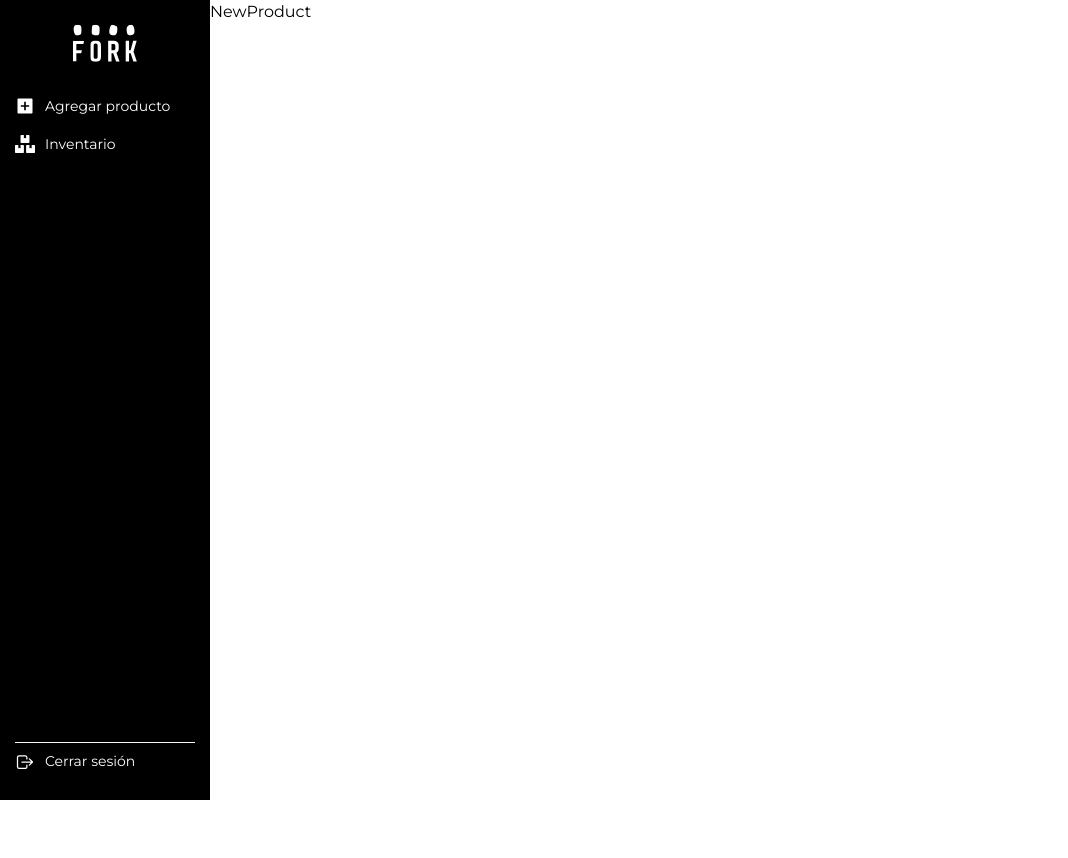
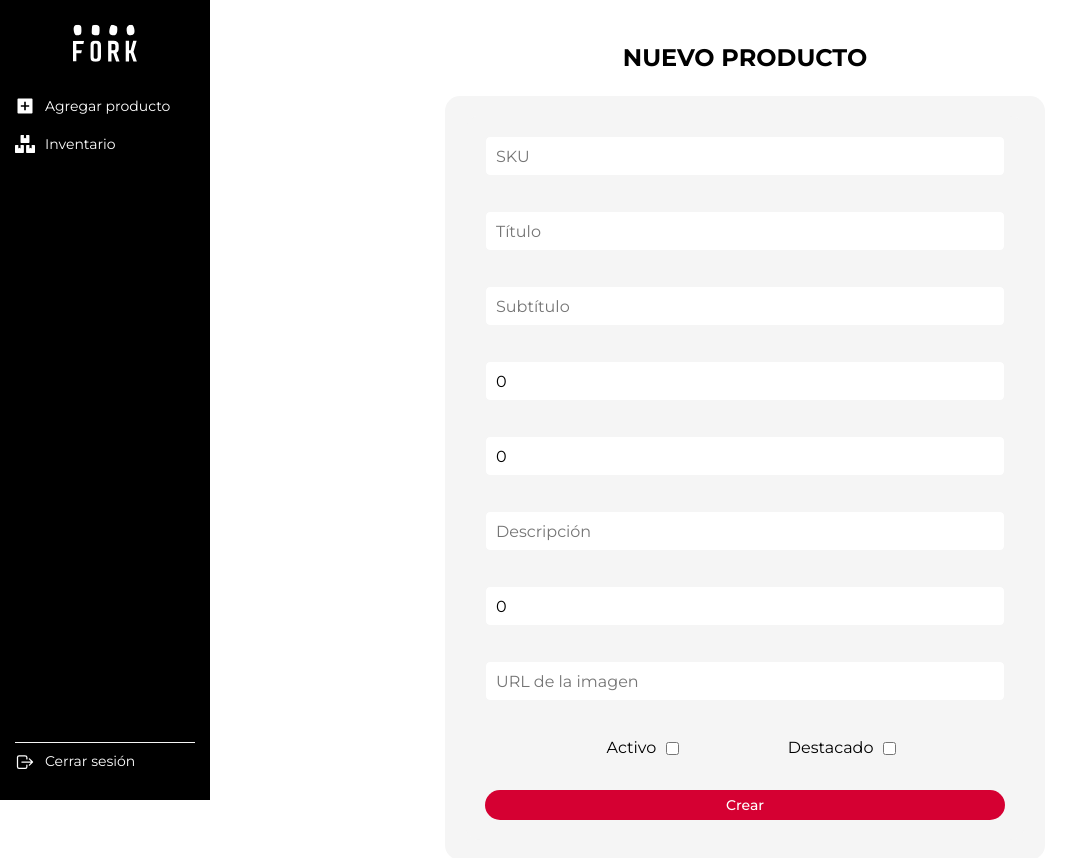
Before and after one commit to dalfarobaez/desafio-final-frontend, a React (Vite) app: page /backoffice/agregar-producto in a window 1280 px wide. Shown: the whole page, without its empty margins (0-1068 px from the left). Before the commit the page ends 800 px from the top, so only its background shows below. Built offline with nearby package versions, Linux system fonts and the light colour scheme.

Commit message:
feat: new product page (backoffice)

```diff
--- a/src/Routes/AppRouter.jsx
+++ b/src/Routes/AppRouter.jsx
@@ -1,5 +1,6 @@
-import { BrowserRouter, Navigate, Route, Routes } from "react-router-dom";
-import StoreLayout from "../layouts/StoreLayout/StoreLayout";
+import { BrowserRouter, Navigate, Route, Routes } from 'react-router-dom';
+import AdminLayout from '../layouts/AdminLayout/AdminLayout';
+import StoreLayout from '../layouts/StoreLayout/StoreLayout';
 import {
   HomePage,
   ProductCategoryPage,
@@ -10,34 +11,30 @@ import {
   CartPage,
   CheckoutPage,
   NotFoundPage,
-} from "../pages";
-import AdminLayout from "../layouts/AdminLayout/AdminLayout";
-import Inventory from "../pages/backoffice/Inventory/Inventory";
-import NewProduct from "../pages/backoffice/NewProduct/NewProduct";
-import EditProduct from "../pages/backoffice/EditProduct/EditProduct";
+} from '../pages';
+import EditProductPage from '../pages/backoffice/EditProduct/EditProductPage';
+import InventoryPage from '../pages/backoffice/Inventory/InventoryPage';
+import NewProductPage from '../pages/backoffice/NewProduct/NewProductPage';
 
 const AppRouter = () => {
   return (
     <BrowserRouter>
       <Routes>
         <Route element={<StoreLayout />}>
-          <Route path="/" element={<HomePage />} />
-          <Route
-            path="/categoria/:categoryId"
-            element={<ProductCategoryPage />}
-          />
-          <Route path="/producto/:productId" element={<ProductDetailsPage />} />
-          <Route path="/login" element={<LoginPage />} />
-          <Route path="/register" element={<RegisterPage />} />
-          <Route path="/mi-perfil" element={<ProfilePage />} />
-          <Route path="/carrito" element={<CartPage />} />
-          <Route path="/checkout" element={<CheckoutPage />} />
-          <Route path="*" element={<NotFoundPage />} />
+          <Route path='/' element={<HomePage />} />
+          <Route path='/categoria/:categoryId' element={<ProductCategoryPage />} />
+          <Route path='/producto/:productId' element={<ProductDetailsPage />} />
+          <Route path='/login' element={<LoginPage />} />
+          <Route path='/register' element={<RegisterPage />} />
+          <Route path='/mi-perfil' element={<ProfilePage />} />
+          <Route path='/carrito' element={<CartPage />} />
+          <Route path='/checkout' element={<CheckoutPage />} />
+          <Route path='*' element={<NotFoundPage />} />
         </Route>
         <Route element={<AdminLayout />}>
-          <Route path="/backoffice/inventario" element={<Inventory />} />
-          <Route path="/backoffice/agregar-producto" element={<NewProduct />} />
-          <Route path="/backoffice/editar-producto" element={<EditProduct />} />
+          <Route path='/backoffice/inventario' element={<InventoryPage />} />
+          <Route path='/backoffice/agregar-producto' element={<NewProductPage />} />
+          <Route path='/backoffice/editar-producto' element={<EditProductPage />} />
         </Route>
       </Routes>
     </BrowserRouter>
--- a/src/components/productForm/ProductForm.styles.jsx
+++ b/src/components/productForm/ProductForm.styles.jsx
@@ -9,6 +9,9 @@ const ProductFormStyled = styled(FlexContainer)`
   max-width: 600px;
   flex-direction: column;
   gap: 20px;
+  margin: 0 auto;
+  position: relative;
+  top: 40px;
 
   h3 {
     font-size: 24px;
--- a/src/pages/backoffice/NewProduct/NewProduct.jsx
+++ /dev/null
@@ -1,5 +0,0 @@
-const NewProduct = () => {
-  return <div>NewProduct</div>;
-};
-
-export default NewProduct;
--- /dev/null
+++ b/src/pages/backoffice/NewProduct/NewProductPage.jsx
@@ -0,0 +1,8 @@
+import FlexContainer from '../../../components/layout/FlexContainer';
+import ProductForm from '../../../components/productForm/ProductForm';
+
+const NewProduct = () => {
+  return <ProductForm />;
+};
+
+export default NewProduct;
```
Also changed, not shown: src/pages/backoffice/EditProduct/EditProductPage.jsx (renamed from src/pages/backoffice/EditProduct/EditProduct.jsx), src/pages/backoffice/Inventory/InventoryPage.jsx (renamed from src/pages/backoffice/Inventory/Inventory.jsx).
